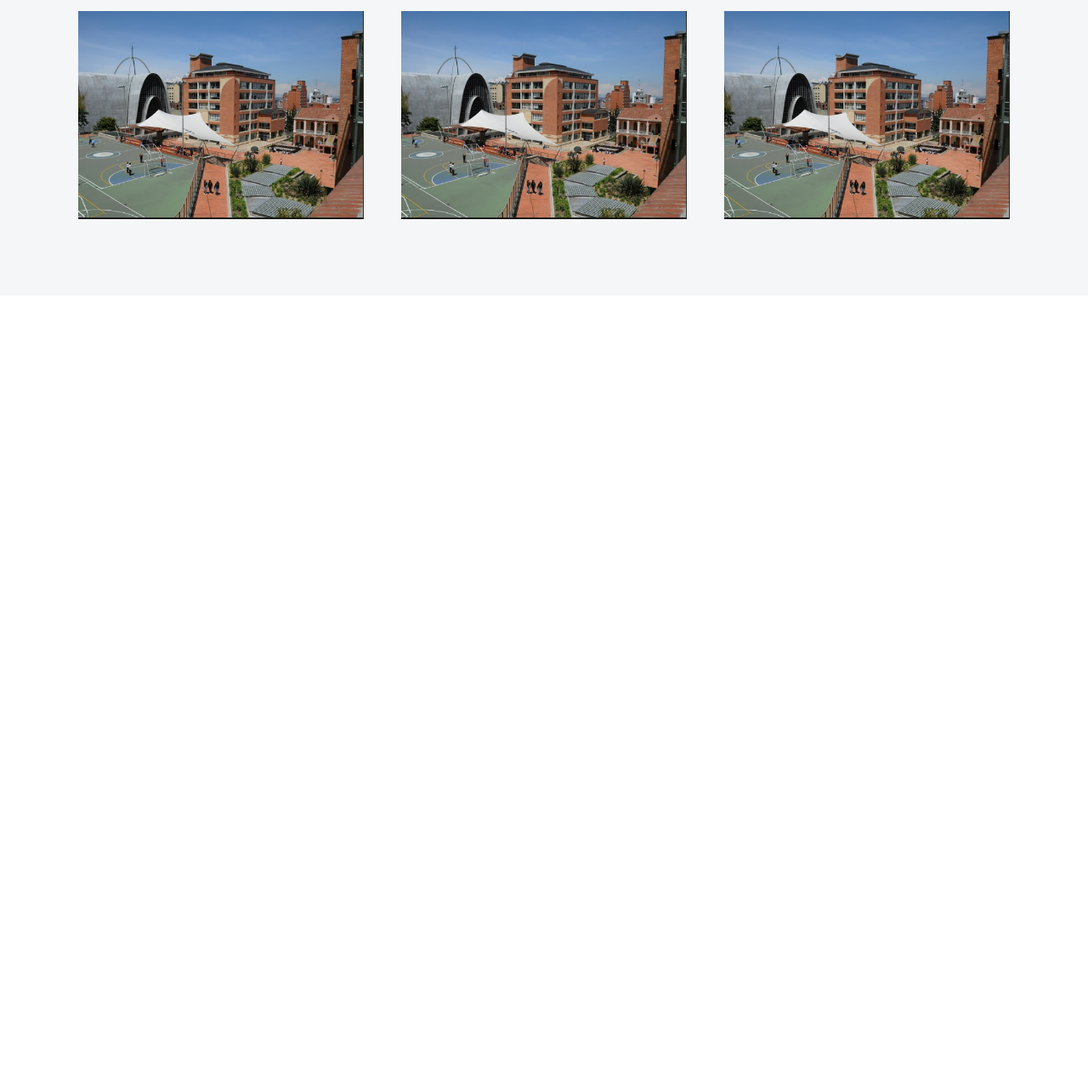
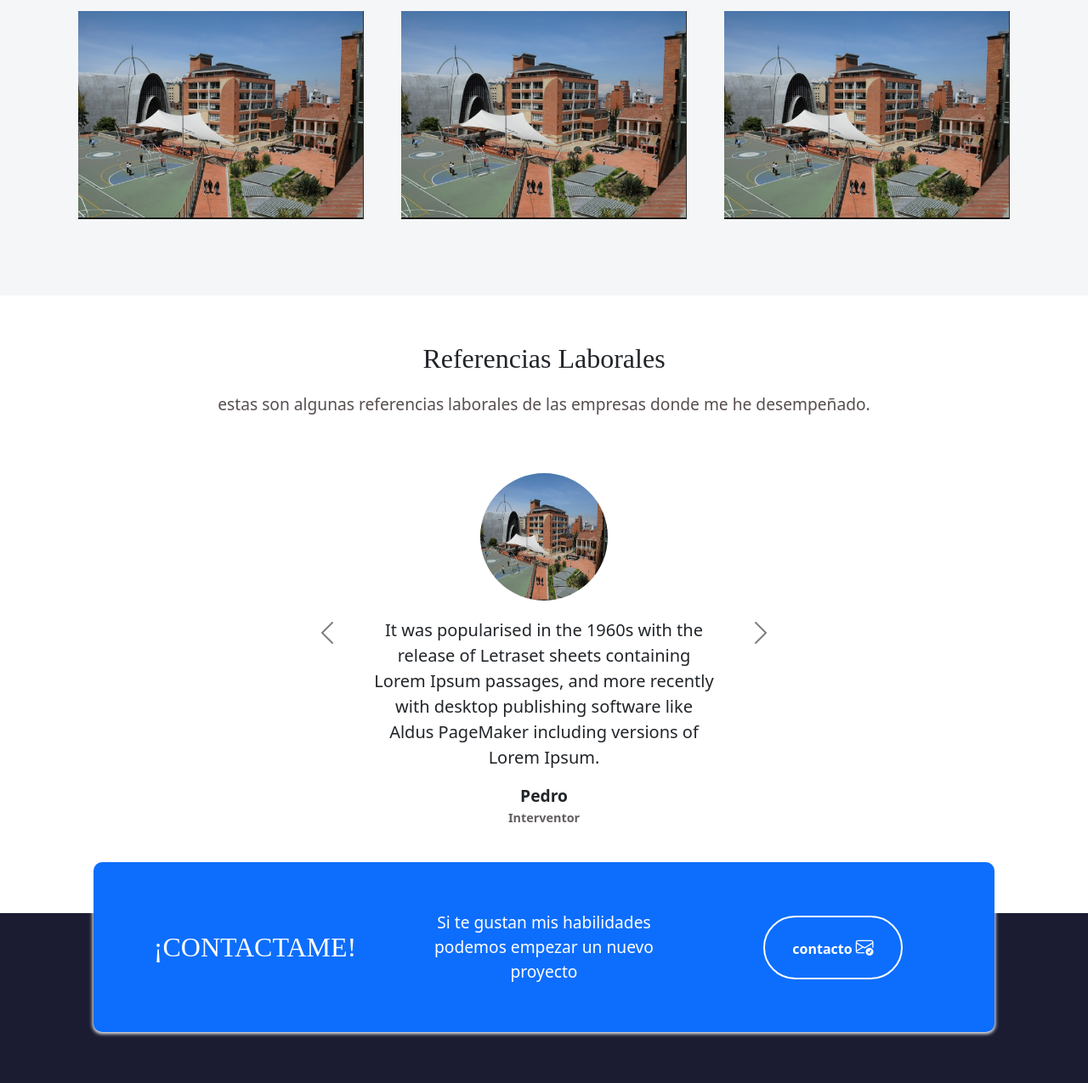
Before and after one commit to k-rubio/kprograming.github.oi, a plain HTML site: page index.html in a window 1280 px wide. Shown: the part 2302-3577 px from the top of the page at 85% size. Before the commit the page ends 2650 px from the top, so only its background shows below. Drawn offline with nearby package versions, Linux system fonts and the light colour scheme; a web font is replaced by a local one.

Commit message:
Add files via upload

```diff
--- a/css/style.css
+++ b/css/style.css
@@ -143,6 +143,87 @@ padding: 50px 40px 70px 40px;
 	font-size:60px;
 	margin: 10px;
 }
+.testimonios{
+	padding: 40px 40px 80px 40px;
+}
+.testimonios .carousel{
+	max-width: 600px;
+}
+.carousel-item {
+	height: 500px;
+}
+.carousel-item .container{
+	width: 100%;
+	height:100%;
+	display: flex;
+	flex-direction: column;
+	align-items: center;
+	justify-content: center;
+}
+.testimonio-imagen{
+	height: 150px;
+	width: 150px;
+	margin: 40px 10px 20px 10px;
+}
+.testimonio-texto{
+	max-width: 70%;
+	font-size: 20px;
+	text-align: center;
+
+}
+.testimonio-info{
+	font-weight: bold;
+	text-align: center;
+}
+.testimonio-info p{
+	margin-bottom: 0;
+}
+.testimonio-info .cliente{
+font-size: 1.2rem;
+}
+.testimonio-info .cargo{
+	font-size: 0.9rem;
+	color:#656060;
+}
+.contacto .container{
+	max-width: 1100px;
+	min-height: 200px;
+	padding: 20px;
+
+}
+.contacto .rectangulo{
+	margin-top: -5rem;
+	background-color: rgb(13,110,253);
+	border-radius: 10px;
+	box-shadow: 0px 1px 4px 1px white;
+	}
+.contacto .row{
+		width: 100%;
+		display:flex;
+		align-items: center;
+
+	}
+.contacto .description{
+	color:white;
+	font-size: 1.2rem;
+
+}
+.contacto button{
+color: white;
+font-weight: bold;
+background-color: transparent;
+border:2px solid white;
+padding: 1.25em 2em;
+margin: 10px;
+border-radius: 100px;
+transition: all 0.2s ease-in-out;
+}
+.contacto button i{
+	color: white;
+	font-size: 1.3rem;
+	transition: all 0.2s ease-in-out;
+}
+
 @media screen and (max-width: 767px){
 
 	.navbar-brand{
@@ -155,3 +236,11 @@ padding: 50px 40px 70px 40px;
 		max-width: 500px;
 	}
 }
+@media screen and (max-width: 400px){
+	.overlay p{
+		font-size: 18px;
+	}
+	.overlay i {
+		font-size: 40px;
+	}
+}
--- a/index.html
+++ b/index.html
@@ -191,6 +191,80 @@
 			</div>
 		</div>
 	</section>
+	<section class="testimonios justify-content-start">
+		<h2 class="seccion-titulo">
+			Referencias Laborales
+		</h2>
+		<h3 class="seccion-descripcion">
+			estas son algunas referencias laborales de las empresas donde me he desempeñado.
+		</h3>
+		<!--carrusel-->
+		<div id="testimonios-carrusel" class="carousel slide carousel-dark">
+  			<div class="carousel-inner">
+    			<div class="carousel-item active">
+      				<div class="container">
+      					<img src="./img/salle.jpg" class="testimonios-carrusel rounded-circle testimonio-imagen">
+      					<p class="testimonio-texto">It was popularised in the 1960s with the release of Letraset sheets containing Lorem Ipsum passages, and more recently with desktop publishing software like Aldus PageMaker including versions of Lorem Ipsum.</p>
+      					<div class="testimonio-info">
+      						<p class="cliente">Pedro</p>
+      						<p class="cargo">Interventor</p>
+      					</div>
+      				</div>
+    			</div>
+    			<div class="carousel-item">
+      				<div class="container">
+      					<img src="./img/salle.jpg" class="testimonios-carrusel rounded-circle testimonio-imagen">
+      					<p class="testimonio-texto">It was popularised in the 1960s with the release of Letraset sheets containing Lorem Ipsum passages, and more recently with desktop publishing software like Aldus PageMaker including versions of Lorem Ipsum.</p>
+      					<div class="testimonio-info">
+      						<p class="cliente">Pedro</p>
+      						<p class="cargo">Interventor</p>
+      					</div>
+      				</div>
+    			</div>
+    			<div class="carousel-item">
+      				<div class="container">
+      					<img src="./img/salle.jpg" class="testimonios-carrusel rounded-circle testimonio-imagen">
+      					<p class="testimonio-texto">It was popularised in the 1960s with the release of Letraset sheets containing Lorem Ipsum passages, and more recently with desktop publishing software like Aldus PageMaker including versions of Lorem Ipsum.</p>
+      					<div class="testimonio-info">
+      						<p class="cliente">Pedro</p>
+      						<p class="cargo">Interventor</p>
+      					</div>
+      				</div>
+    			</div>
+  			</div>
+  			<button class="carousel-control-prev" type="button" data-bs-target="#testimonios-carrusel" data-bs-slide="prev">
+    			<span class="carousel-control-prev-icon" aria-hidden="true"></span>
+    			<span class="visually-hidden">Previous</span>
+  			</button>
+  			<button class="carousel-control-next" type="button" data-bs-target="#testimonios-carrusel" data-bs-slide="next">
+    			<span class="carousel-control-next-icon" aria-hidden="true"></span>
+	    		<span class="visually-hidden">Next</span>
+  			</button>
+		</div>
+	</section>
+	<!--contacto-->
+	<section class="contacto seccion-oscura">
+		<div class="container">
+			 <div class="container text-center d-flex justify-content-evenly rectangulo">
+			 	<div class="row">
+			 		<div class="col-12 col-md-4 seccion-titulo">
+			 			¡CONTACTAME!
+			 		</div>
+			 		<div class="col-12 col-md-4 description">
+			 			Si te gustan mis habilidades podemos empezar un nuevo proyecto
+			 		</div>
+			 		<div class="col-12 col-md-4">
+			 			<a href="mailto:kevinrubiioo9@gmail.com">
+			 				<button type="button">
+			 					contacto
+			 					<i class="bi bi-envelope-check"></i>
+			 				</button>
+			 			</a>
+			 		</div>
+			 	</div>
+			 </div>
+		</div>
+	</section>
 	<script src="https://cdn.jsdelivr.net/npm/bootstrap@5.3.2/dist/js/bootstrap.bundle.min.js" integrity="sha384-C6RzsynM9kWDrMNeT87bh95OGNyZPhcTNXj1NW7RuBCsyN/o0jlpcV8Qyq46cDfL" crossorigin="anonymous"></script>
 </body>
 </html>
```
